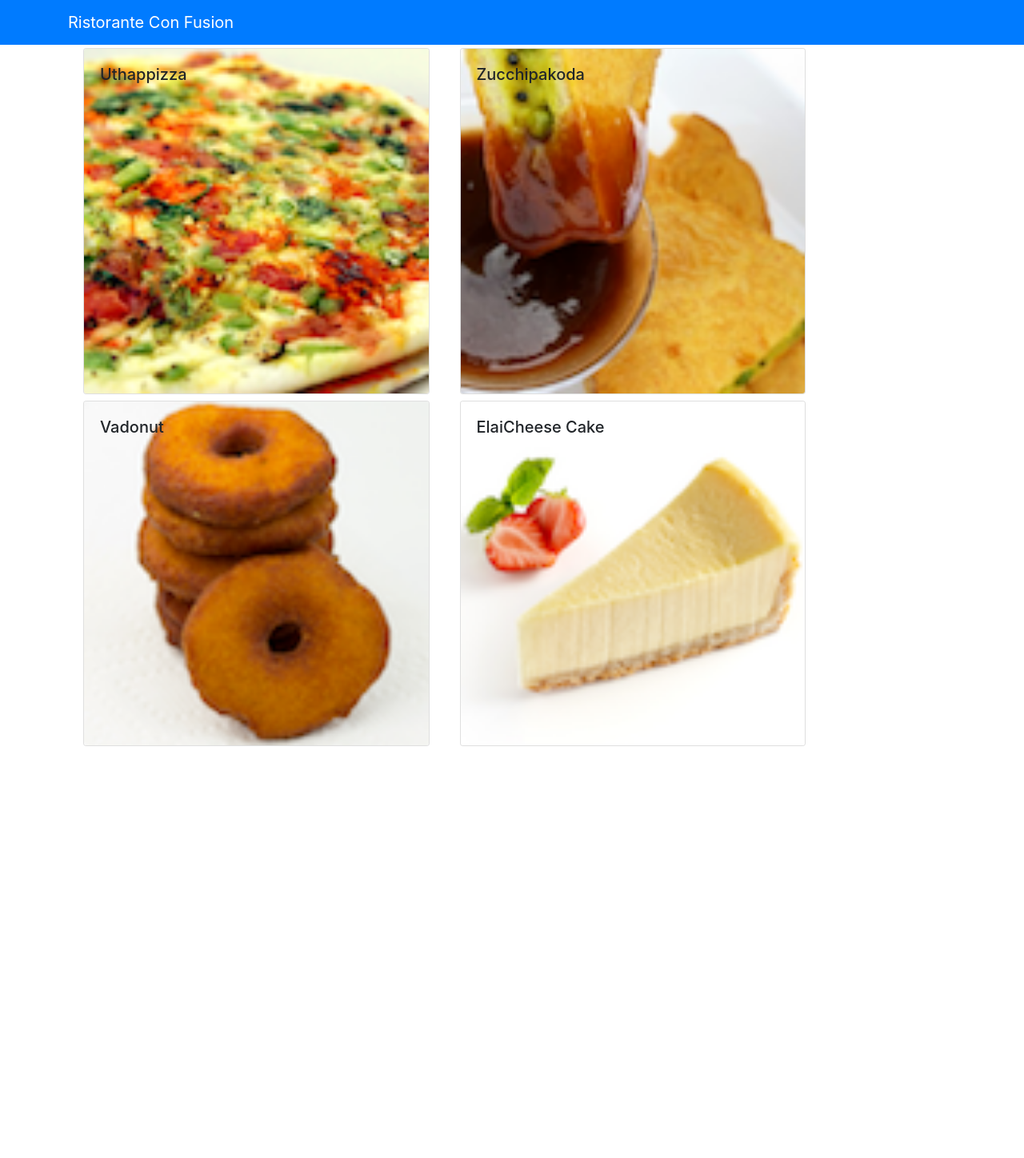
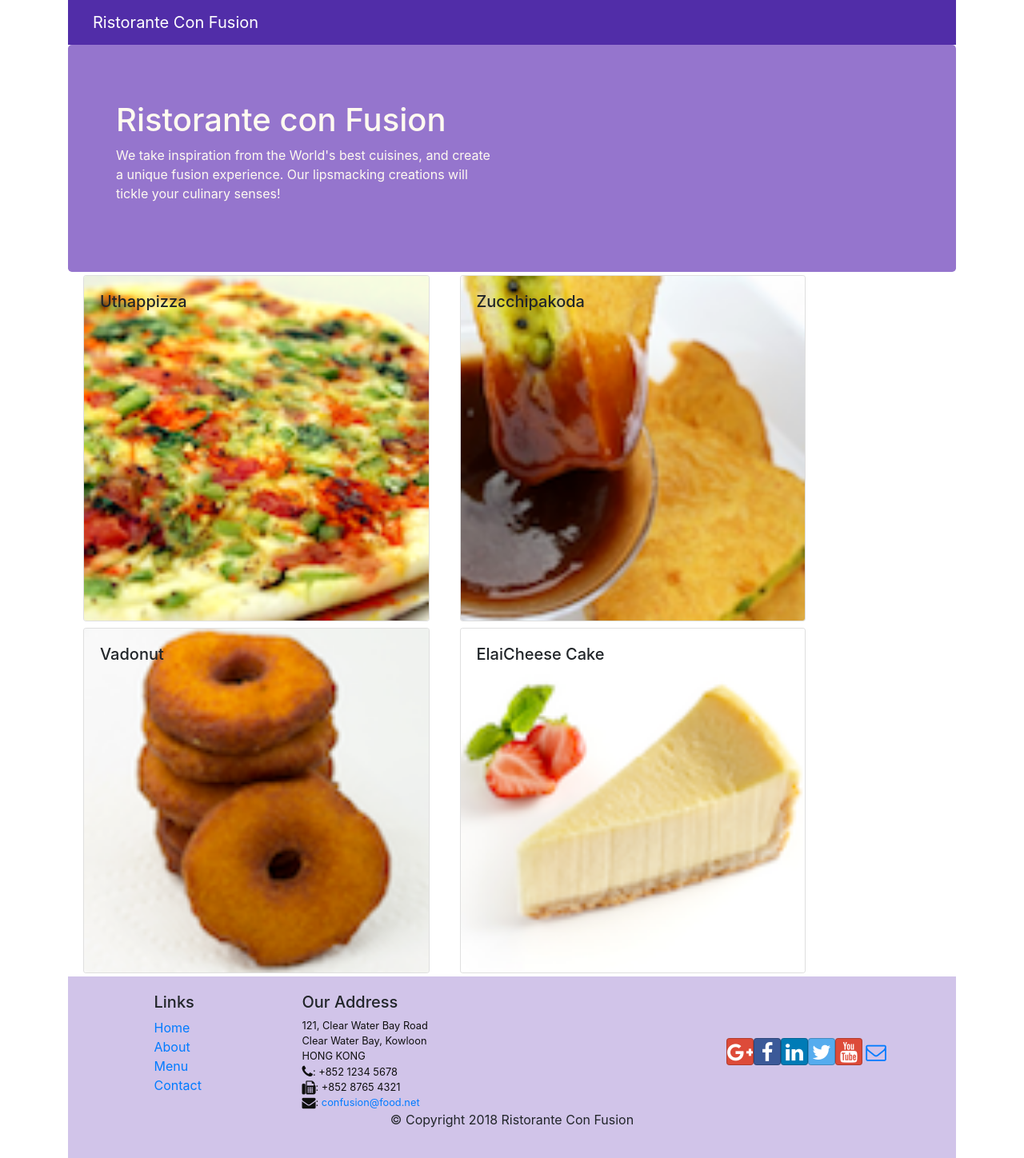
Before and after one commit to antrandepaul/react-w1, a React (Create React App) app: page / in a window 1280 px wide. Shown: the whole page at 80% size. Before the commit the page ends 937 px from the top, so only its background shows below. Built offline with nearby package versions, Linux system fonts and the light colour scheme.

Commit message:
Header and Footer

```diff
--- a/package.json
+++ b/package.json
@@ -4,6 +4,8 @@
   "private": true,
   "dependencies": {
     "bootstrap": "^4.0.0",
+    "bootstrap-social": "^5.1.1",
+    "font-awesome": "^4.7.0",
     "react": "^16.4.0",
     "react-dom": "^16.4.0",
     "react-popper": "^0.9.2",
--- a/src/App.css
+++ b/src/App.css
@@ -0,0 +1,33 @@
+.row-header{
+  margin:0px auto;
+  padding:0px auto;
+}
+
+.row-content {
+  margin:0px auto;
+  padding: 50px 0px 50px 0px;
+  border-bottom: 1px ridge;
+  min-height:400px;
+}
+
+.footer{
+  background-color: #D1C4E9;
+  margin:0px auto;
+  padding: 20px 0px 20px 0px;
+}
+.jumbotron {
+  padding:70px 30px 70px 30px;
+  margin:0px auto;
+  background: #9575CD ;
+  color:floralwhite;
+}
+
+address{
+  font-size:80%;
+  margin:0px;
+  color:#0f0f0f;
+}
+
+.navbar-dark {
+  background-color: #512DA8;
+}
--- /dev/null
+++ b/src/components/FooterComponent.js
@@ -0,0 +1,50 @@
+import React from 'react';
+
+function Footer(props) {
+    return(
+    <div className="footer">
+        <div className="container">
+            <div className="row justify-content-center">
+                <div className="col-4 offset-1 col-sm-2">
+                    <h5>Links</h5>
+                    <ul className="list-unstyled">
+                        <li><a href="#">Home</a></li>
+                        <li><a href="#">About</a></li>
+                        <li><a href="#">Menu</a></li>
+                        <li><a href="contactus.html">Contact</a></li>
+                    </ul>
+                </div>
+                <div className="col-7 col-sm-5">
+                    <h5>Our Address</h5>
+                    <address>
+		              121, Clear Water Bay Road<br />
+		              Clear Water Bay, Kowloon<br />
+		              HONG KONG<br />
+		              <i className="fa fa-phone fa-lg"></i>: +852 1234 5678<br />
+		              <i className="fa fa-fax fa-lg"></i>: +852 8765 4321<br />
+		              <i className="fa fa-envelope fa-lg"></i>: <a href="mailto:confusion@food.net">
+                         confusion@food.net</a>
+                    </address>
+                </div>
+                <div className="col-12 col-sm-4 align-self-center">
+                    <div className="text-center">
+                        <a className="btn btn-social-icon btn-google" href="http://google.com/+"><i className="fa fa-google-plus"></i></a>
+                        <a className="btn btn-social-icon btn-facebook" href="http://www.facebook.com/profile.php?id="><i className="fa fa-facebook"></i></a>
+                        <a className="btn btn-social-icon btn-linkedin" href="http://www.linkedin.com/in/"><i className="fa fa-linkedin"></i></a>
+                        <a className="btn btn-social-icon btn-twitter" href="http://twitter.com/"><i className="fa fa-twitter"></i></a>
+                        <a className="btn btn-social-icon btn-google" href="http://youtube.com/"><i className="fa fa-youtube"></i></a>
+                        <a className="btn btn-social-icon" href="mailto:"><i className="fa fa-envelope-o"></i></a>
+                    </div>
+                </div>
+            </div>
+            <div className="row justify-content-center">
+                <div className="col-auto">
+                    <p>© Copyright 2018 Ristorante Con Fusion</p>
+                </div>
+            </div>
+        </div>
+    </div>
+    )
+}
+
+export default Footer;
--- /dev/null
+++ b/src/components/HeaderComponent.js
@@ -0,0 +1,28 @@
+import React, { Component } from 'react';
+import { Navbar, NavbarBrand, Jumbotron } from 'reactstrap';
+
+class Header extends Component {
+  render() {
+    return(
+    <React.Fragment>
+      <Navbar dark>
+        <div className="container">
+            <NavbarBrand href="/">Ristorante Con Fusion</NavbarBrand>
+        </div>
+      </Navbar>
+      <Jumbotron>
+           <div className="container">
+               <div className="row row-header">
+                   <div className="col-12 col-sm-6">
+                       <h1>Ristorante con Fusion</h1>
+                       <p>We take inspiration from the World's best cuisines, and create a unique fusion experience. Our lipsmacking creations will tickle your culinary senses!</p>
+                   </div>
+               </div>
+           </div>
+       </Jumbotron>
+    </React.Fragment>
+    );
+  }
+}
+
+export default Header;
--- a/src/components/MainComponent.js
+++ b/src/components/MainComponent.js
@@ -1,8 +1,11 @@
 import React, { Component } from 'react';
 import { Navbar, NavbarBrand } from 'reactstrap';
+import Header from './HeaderComponent';
+import Footer from './FooterComponent';
 import Menu from './MenuComponent';
 import DishDetail from './DishdetailComponent';
 import { DISHES } from '../shared/dishes';
+
 
 class Main extends Component {
 
@@ -20,17 +23,12 @@
 
   render() {
     return (
-      <div>
-        <Navbar dark color="primary">
-          <div className="container">
-            <NavbarBrand href="/">Ristorante Con Fusion</NavbarBrand>
-          </div>
-        </Navbar>
         <div className="container">
+          <Header />
           <Menu dishes={this.state.dishes} onClick={(dishId) => this.onDishSelect(dishId)} />
           <DishDetail dish={this.state.dishes.filter((dish) => dish.id === this.state.selectedDish)[0]} />
+          <Footer />
         </div>
-      </div>
     );
   }
 }
--- a/src/index.js
+++ b/src/index.js
@@ -2,6 +2,8 @@
 import ReactDOM from 'react-dom';
 import './index.css';
 import 'bootstrap/dist/css/bootstrap.min.css'
+import 'font-awesome/css/font-awesome.css'
+import 'bootstrap-social/bootstrap-social.css'
 import App from './App';
 import registerServiceWorker from './registerServiceWorker';
 
```
Also changed, not shown: 1 other file (tests, documents, lock files or other folders).
